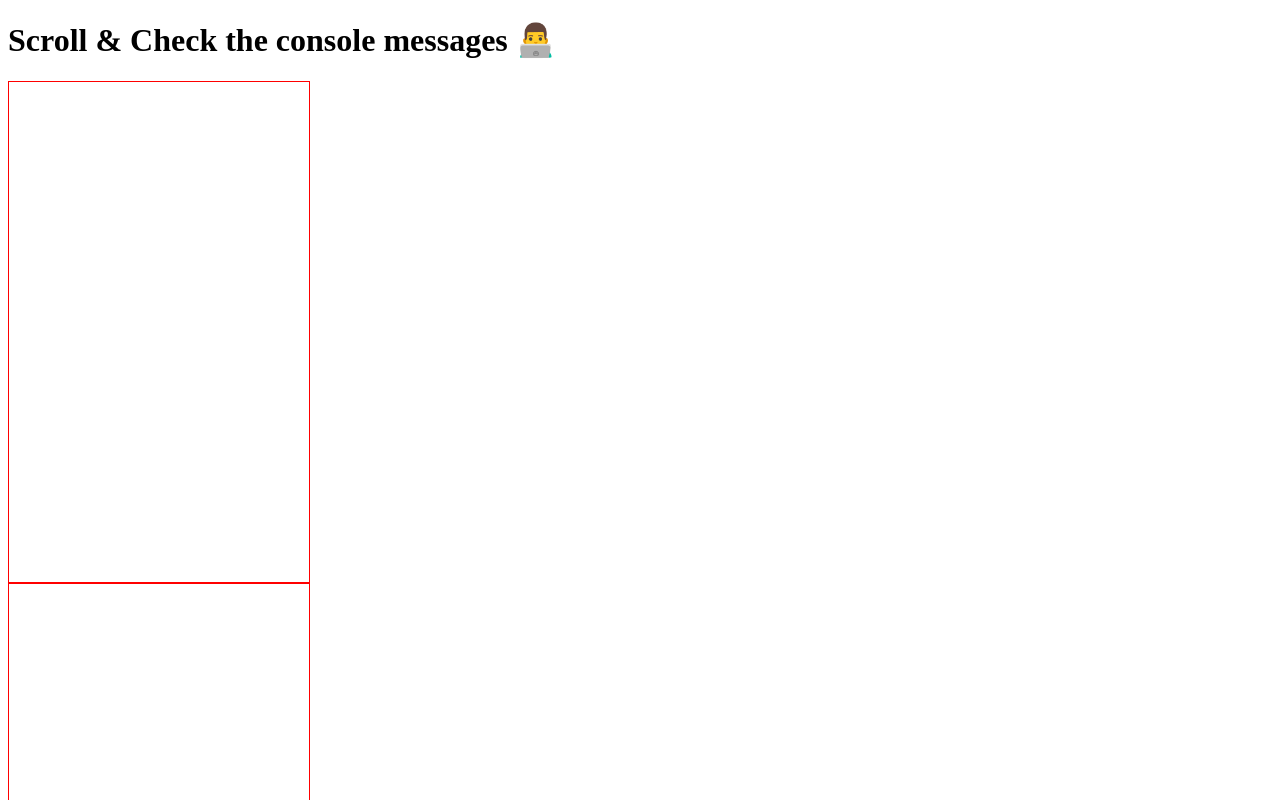
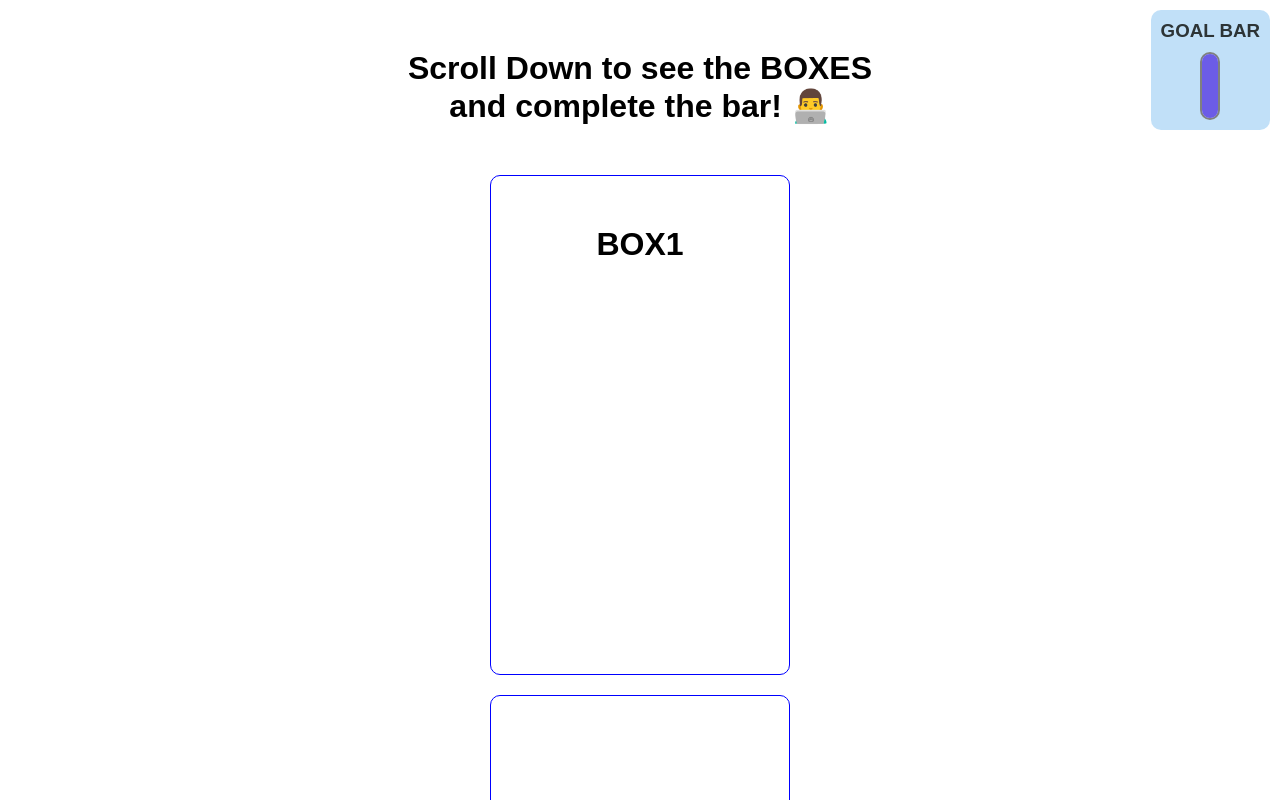
Before and after one commit to kaanersoy/did-i-see, a website: page src/demo/index.html in a window 1280 px wide. Shown: the top 800 px of the page. Drawn offline with Linux system fonts and the light colour scheme.

Commit message:
update demo (#4)
* update demo

* remove console message

```diff
--- a/src/demo/demo.js
+++ b/src/demo/demo.js
@@ -1,7 +1,20 @@
+let experienceGained = 0;
+const EXPERIENCE_ELEMENT_QUERY = ".withObserving";
+const experienceBar = document.querySelector(".experience-bar");
+const currentExperience = document.querySelector(".current-experience");
+const allExperienceElements = document.querySelectorAll(EXPERIENCE_ELEMENT_QUERY);
+
+const addExperiences = () => {
+  experienceGained++;
+  const allCount = allExperienceElements.length;
+  const percentage = (100 * experienceGained) / allCount;
+  currentExperience.style.transform = `translateY(${100 - percentage}%)`;
+};
+
 didISee(
-  ".withObserving",
+  EXPERIENCE_ELEMENT_QUERY,
   ({ target }) => {
-    console.log("we saw it!", target);
+    addExperiences();
   },
   {
     once: true,
--- a/src/demo/index.html
+++ b/src/demo/index.html
@@ -6,32 +6,106 @@
     <meta name="viewport" content="width=device-width, initial-scale=1.0" />
     <title>Document</title>
     <style>
+      * {
+        box-sizing: border-box;
+      }
+      html {
+        font-family: sans-serif;
+      }
+      html,
+      body {
+        padding: 0;
+        margin: 0;
+      }
+      h1,
+      h3 {
+        margin: 0;
+      }
+      h1 {
+        text-align: center;
+        padding: 50px 0;
+        max-width: 90%;
+        margin: 0 auto;
+      }
       .block {
         height: 500px;
         width: 300px;
-        border: 1px solid red;
+        margin: 0 auto;
+        max-width: 90%;
+        border: 1px solid blue;
+        border-radius: 10px;
+        margin-bottom: 20px;
+      }
+      .experience-bar {
+        position: fixed;
+        right: 10px;
+        top: 10px;
+        height: 120px;
+        padding: 10px;
+        border-radius: 10px;
+        display: flex;
+        justify-content: center;
+        flex-direction: column;
+        background-color: rgba(9, 133, 227, 0.251);
+      }
+      .experience-bar h3 {
+        color: #2d3436;
+        margin-bottom: 10px;
+      }
+      .experience-bar-wrapper {
+        position: relative;
+        width: 20px;
+        height: 80px;
+        margin: 0 auto;
+        border: 2px solid gray;
+        border-radius: 999px;
+        overflow: hidden;
+      }
+      .experience-bar .current-experience {
+        position: absolute;
+        width: 100%;
+        height: 100%;
+        background-color: #6c5ce7;
+        transition: 200ms all ease;
       }
     </style>
   </head>
   <body>
-    <h1>Scroll & Check the console messages 👨‍💻</h1>
+    <h1>
+      Scroll Down to see the BOXES<br />
+      and complete the bar! 👨‍💻
+    </h1>
+    <div class="experience-bar">
+      <h3>GOAL BAR</h3>
+      <div class="experience-bar-wrapper">
+        <div class="current-experience"></div>
+      </div>
+    </div>
+    <div class="block withObserving">
+      <h1>BOX1</h1>
+    </div>
     <div class="block"></div>
     <div class="block"></div>
+    <div class="block withObserving">
+      <h1>BOX1</h1>
+    </div>
     <div class="block"></div>
-    <div class="block withObserving" id="first">
-      <h1>I saw it!!!</h1>
+    <div class="block"></div>
+    <div class="block withObserving">
+      <h1>BOX2</h1>
     </div>
     <div class="block"></div>
     <div class="block"></div>
     <div class="block"></div>
     <div class="block"></div>
-    <div class="block"></div>
-    <div class="block"></div>
-    <div class="block withObserving" id="second">
-      <h1>I saw it twice!!!</h1>
+    <div class="block withObserving">
+      <h1>BOX3</h1>
     </div>
     <div class="block"></div>
     <div class="block"></div>
+    <div class="block withObserving">
+      <h1>BOX4</h1>
+    </div>
     <div class="block"></div>
     <div class="block"></div>
     <script src="/index.js"></script>
```
